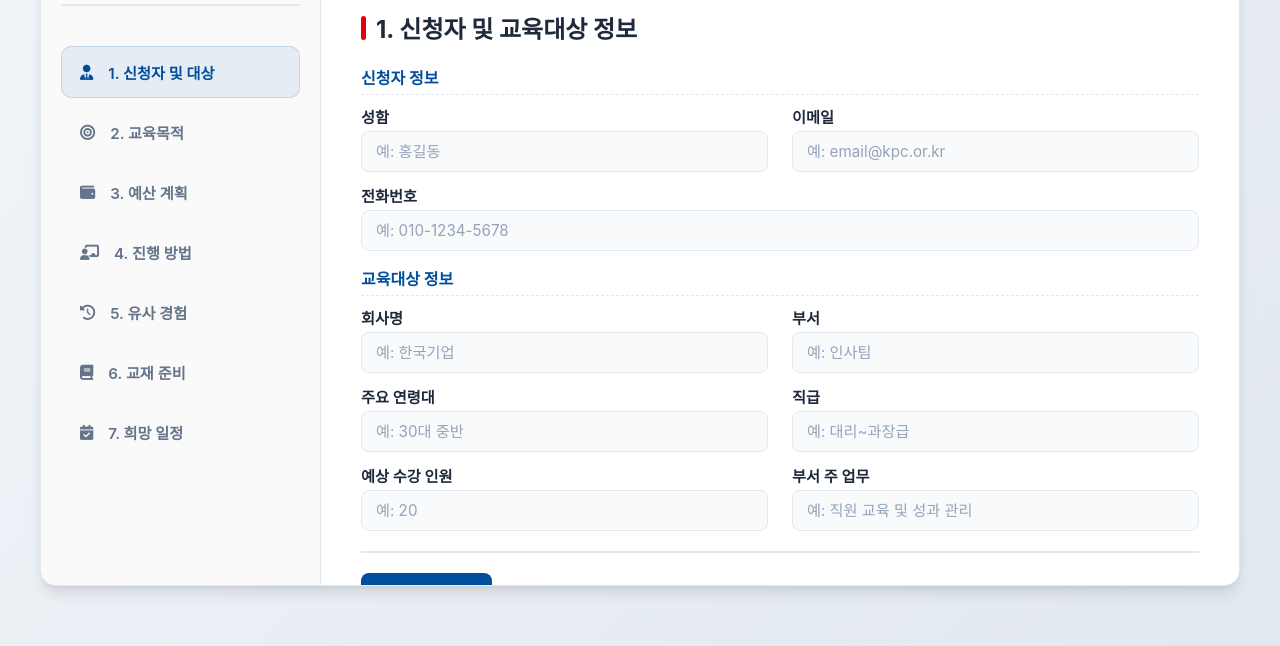
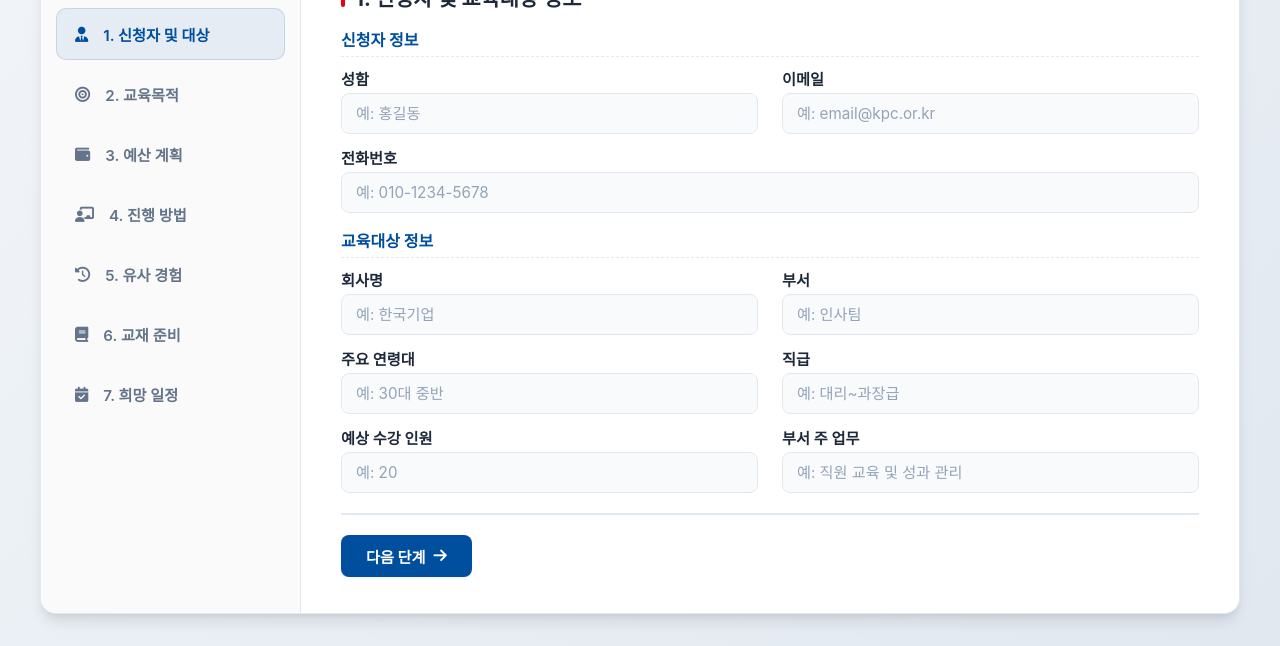
Before and after one commit to jawkimcoding/sootak-real, a plain HTML site: page index.html in a window 1280 px wide. Shown: the part 154-800 px from the top of the page. Drawn offline with Linux system fonts and the light colour scheme; a web font is replaced by a local one.

Commit message:
Further UI compaction and increased container height to 92vh

```diff
--- a/styles.css
+++ b/styles.css
@@ -35,7 +35,7 @@
     display: flex;
     width: 100%;
     max-width: 1200px;
-    height: 85vh;
+    height: 92vh; /* Increased from 85vh to provide more vertical space */
     background: var(--card-bg);
     border-radius: 16px;
     overflow: hidden;
@@ -45,12 +45,11 @@
 
 /* Sidebar */
 .sidebar {
-    width: 280px;
+    width: 260px; /* Reduced from 280px */
     background: #fafafa;
     border-right: 1px solid var(--border-color);
-    padding: 30px 20px;
-    display: flex;
-    flex-direction: column;
+    padding: 20px 15px; /* Reduced padding from 30px 20px */
+    display: flex; flex-direction: column;
 }
 
 .logo {
@@ -150,8 +149,8 @@
 }
 
 .form-step h2 {
-    font-size: 1.5rem;
-    margin-bottom: 20px;
+    font-size: 1.3rem; /* Reduced from 1.5rem */
+    margin-bottom: 12px; /* Reduced from 20px */
     font-weight: 700;
     color: var(--text-main);
     display: flex;
@@ -162,8 +161,8 @@
 .form-step h2::before {
     content: "";
     display: inline-block;
-    width: 5px;
-    height: 24px;
+    width: 4px;
+    height: 20px; /* Reduced from 24px */
     background-color: var(--accent);
     border-radius: 4px;
 }
```
